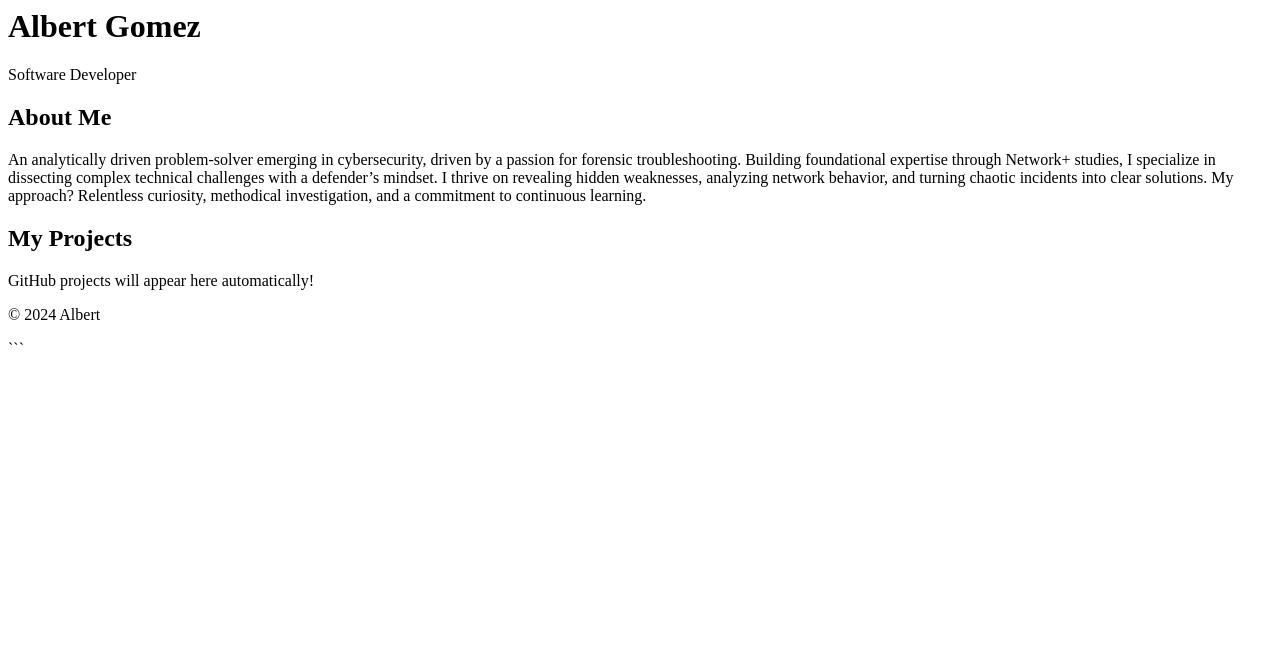
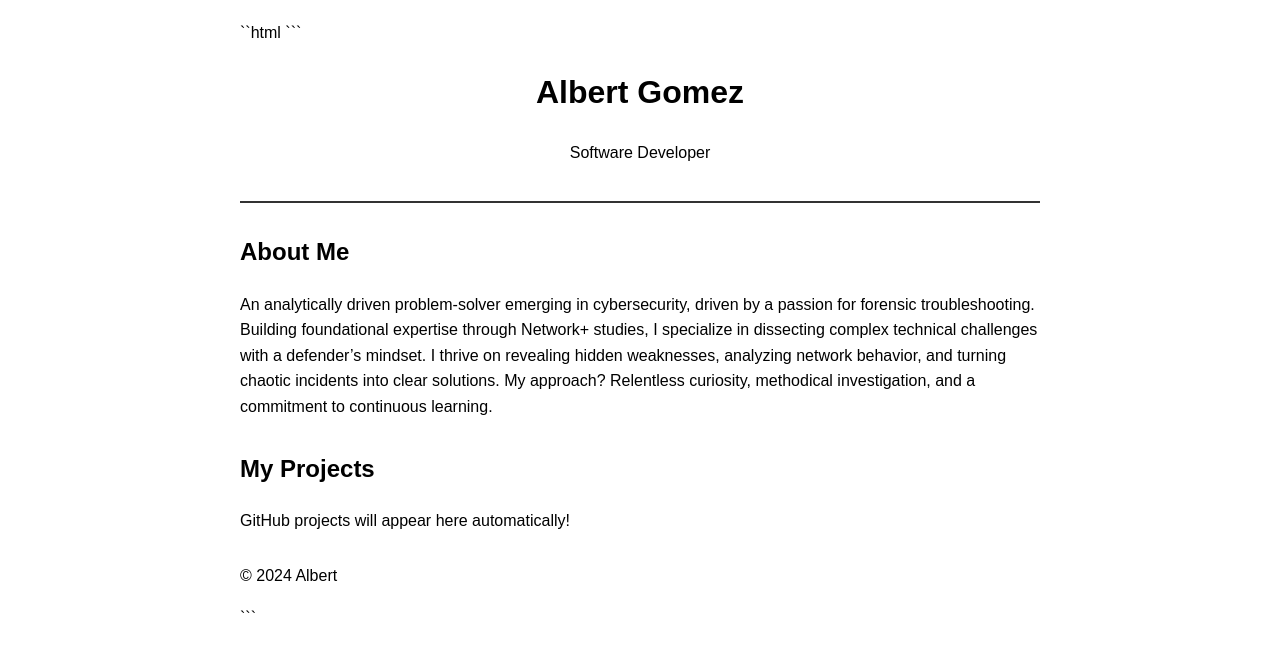
Before and after one commit to AlbertG305/AlbertG305.github.io, a plain HTML site: page index.html in a window 1280 px wide. Drawn offline with Linux system fonts and the light colour scheme.

Commit message:
Update index.html

````diff
--- a/index.html
+++ b/index.html
@@ -4,6 +4,28 @@
     <meta name="viewport" content="width=device-width, initial-scale=1">
     <title>My Portfolio</title>
 </head>
+    ``html
+<style>
+    body {
+        font-family: Arial, sans-serif;
+        max-width: 800px;
+        margin: 0 auto;
+        padding: 20px;
+        line-height: 1.6;
+    }
+
+    header {
+        text-align: center;
+        border-bottom: 2px solid #333;
+        padding-bottom: 20px;
+        margin-bottom: 30px;
+    }
+
+    section {
+        margin-bottom: 30px;
+    }
+</style>
+```
 <body>
     <header>
         <h1>Albert Gomez</h1>
````
